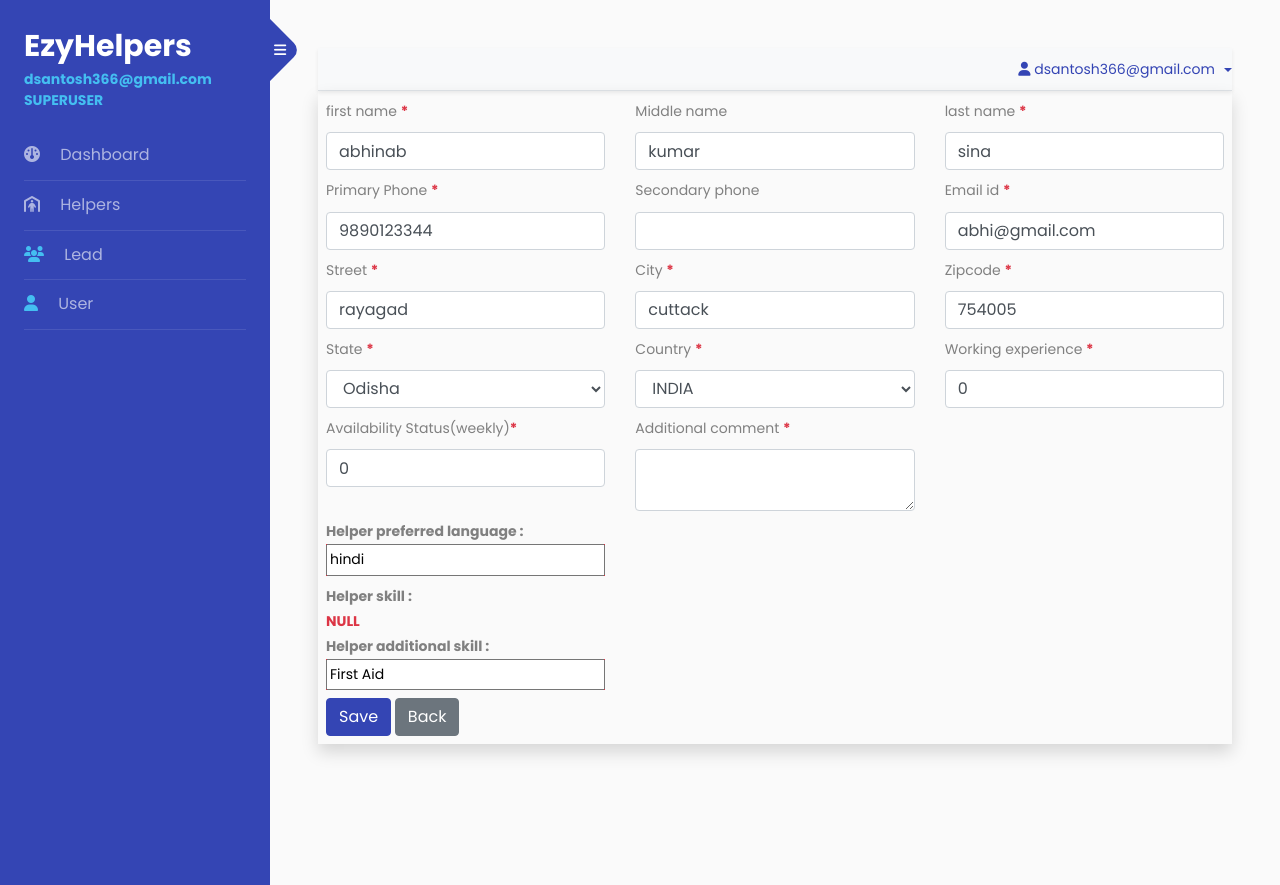
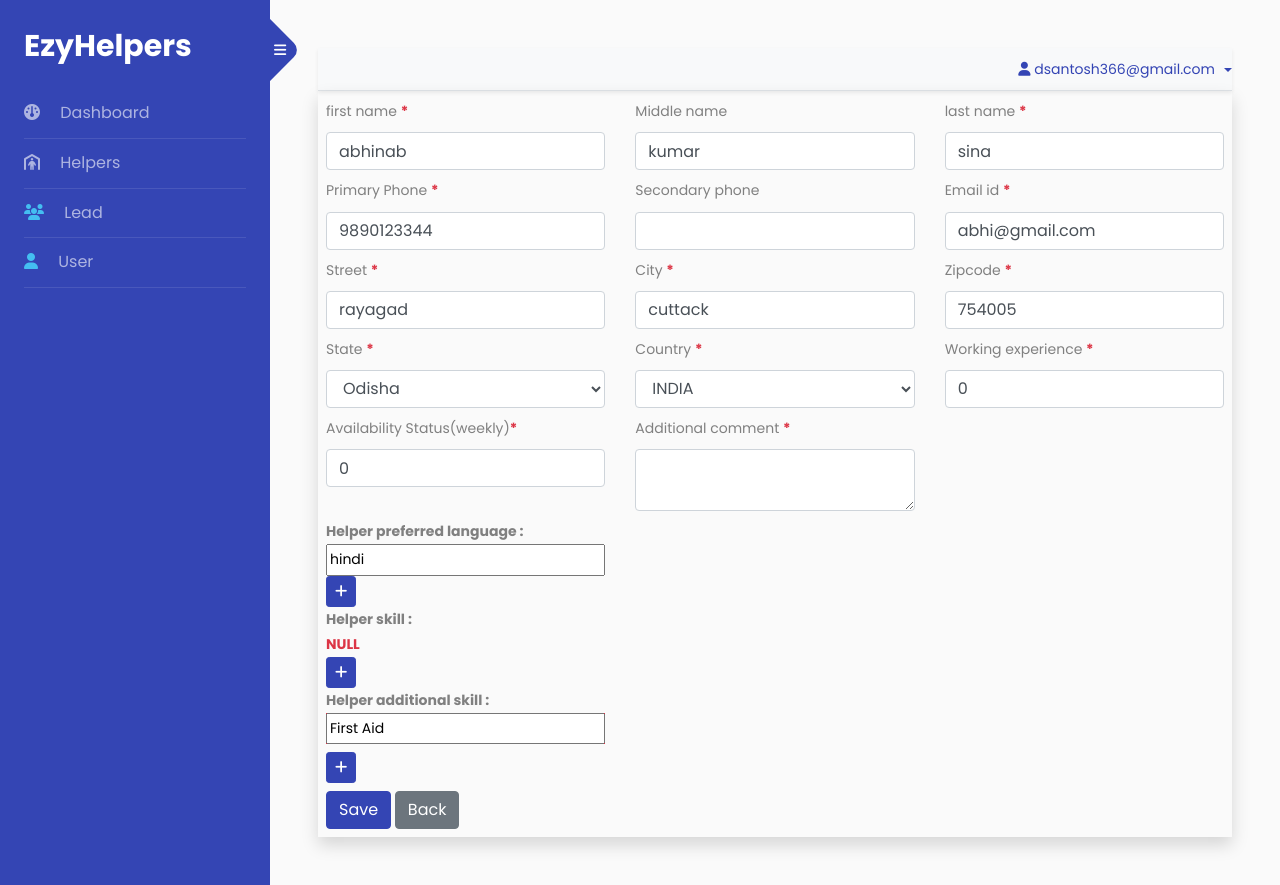
Before and after one commit to santoshDasgit/ezyhelpers, a Django app: page /helper_edit/1667 in a window 1280 px wide. Run offline with Django 4.2, Linux system fonts and the light colour scheme; a user stored in the database is signed in; data comes from the database, SQL or seed files in the repository; both versions use the stored data as it was after the commit; some libraries are stand-ins or nearby versions.

Commit message:
helper edit complited

```diff
--- a/backnd/app/models.py
+++ b/backnd/app/models.py
@@ -44,11 +44,9 @@ COUNTRY = (
 
 # contact status
 CONTACT_STATUS = (
+    ('placed','Placed'),
     ('pending','Pending'),
-    ('first_contact','First Contact'),
-    ('follow_up','Follow Up'),
-    ('failed','Failed'),
-    ('conformed','Conformed'),
+    ('need_to_contact','Need to contact'),
 )
 
 class HelperModel(models.Model):
--- a/backnd/templates/helper_edit.html
+++ b/backnd/templates/helper_edit.html
@@ -28,48 +28,89 @@
             {% endfor %}
         </div>
 
-           <!--helper  language-->
-           <div>
+        <!--helper  language-->
+        <div class="helper-language-div">
             <b>Helper preferred language : </b> <br>
-            {% for i in helper_language  %}
-            <label for="" class='bg-danger '>
-                <input type="text" name='language' value="{{i.language}}">
+            {% for i in helper_language %}
 
-            </label>
+            <input type="text" name='language' value="{{i.language}}">
+
             {% empty %}
             <b class='text-danger'>NULL</b>
             {% endfor %}
+            <div>
+                <!--input-->
+            </div>
+            <button class="btn btn-primary btn-sm helper-language-btn" type="button"><i
+                    class="fa-solid fa-plus"></i></button>
         </div>
 
+
         <!--helper skill-->
-        <div>
+        <div class="helper-skill">
             <b>Helper skill : </b> <br>
-            {% for i in skill  %}
+            {% for i in skill %}
             <label for="" class='bg-danger '>
                 <input type="text" name='skill' value="{{i.skill}}">
             </label>
             {% empty %}
             <b class='text-danger'>NULL</b>
             {% endfor %}
+            <div>
+                <!--input-->
+            </div>
+            <button class="btn btn-primary btn-sm helper-skill-btn" type="button"><i
+                    class="fa-solid fa-plus"></i></button>
         </div>
 
-         <!--helper additional skill-->
-         <div>
+        <!--helper additional skill-->
+        <div class="helper-add-skill">
             <b>Helper additional skill : </b> <br>
-            {% for i in additional_skill  %}
+            {% for i in additional_skill %}
             <label for="" class='bg-danger '>
                 <input type="text" name='ad-skill' value="{{i.additional_skill}}">
             </label>
             {% empty %}
             <b class='text-danger'>NULL</b>
-
             {% endfor %}
+            <div>
+                <!-- input  -->
+            </div>
+            <button class="btn btn-primary btn-sm helper-ad-skill-btn" type="button"><i
+                    class="fa-solid fa-plus"></i></button>
         </div>
 
-        <button type='submit' class='btn btn-primary'>Save</button>
-        <a href="{% url 'helper_list' %}" class='btn btn-secondary'>Back</a>
+
+        <button type='submit' class='btn btn-primary mt-2'>Save</button>
+        <a href="{% url 'helper_list' %}" class='btn btn-secondary mt-2'>Back</a>
     </form>
 
 
+    <script>
+
+        // div
+        let helper_language_div = document.querySelector('.helper-language-div div')
+        let helper_skill_div = document.querySelector('.helper-skill div')
+        let helper_add_skill_div = document.querySelector('.helper-add-skill div')
+
+        // button
+        let helper_language_btn = document.querySelector(".helper-language-btn")
+        let helper_skill_btn = document.querySelector(".helper-skill-btn")
+        let helper_ad_skill_btn = document.querySelector(".helper-ad-skill-btn")
+
+        //    add inp logic
+        helper_language_btn.addEventListener('click', function () {
+            helper_language_div.innerHTML += "<input type='text' name='language'>"
+        })
+
+        helper_skill_btn.addEventListener('click', function () {
+            helper_skill_div.innerHTML += "<input type='text' name='skill'>"
+        })
+
+        helper_ad_skill_btn.addEventListener('click', function () {
+            helper_add_skill_div.innerHTML += "<input type='text' name='ad-skill'>"
+        })
+    </script>
+
 </section>
 {% endblock body %}
--- a/backnd/templates/index.html
+++ b/backnd/templates/index.html
@@ -27,8 +27,8 @@
 			<div class="p-4">
 				<h1>
 					<a href="{% url 'home' %}" class="logo">EzyHelpers
-						<span>{{request.user}}</span>
-						<span>{% if request.user.is_superuser %}SUPERUSER{% else %}EMPLOYEE{% endif %}</span>
+						<!-- {% comment %} <span>{{request.user}}</span>
+						<span>{% if request.user.is_superuser %}SUPERUSER{% else %}EMPLOYEE{% endif %}</span> {% endcomment %} -->
 					</a>
 				</h1>
 
```
Also changed, not shown: backnd/templates/helper_list.html (+5 -6 lines), backnd/app/migrations/0010_alter_helpermodel_helper_status.py (added), backnd/app/migrations/0011_alter_helpermodel_helper_status.py (added), backnd/db.sqlite3.
